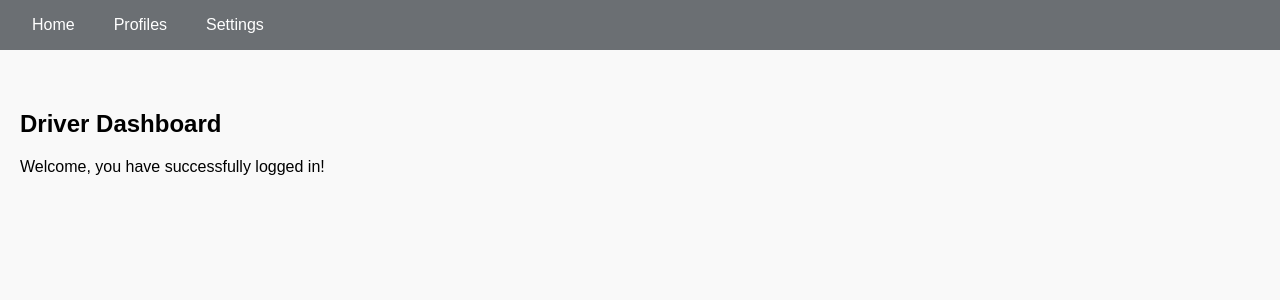
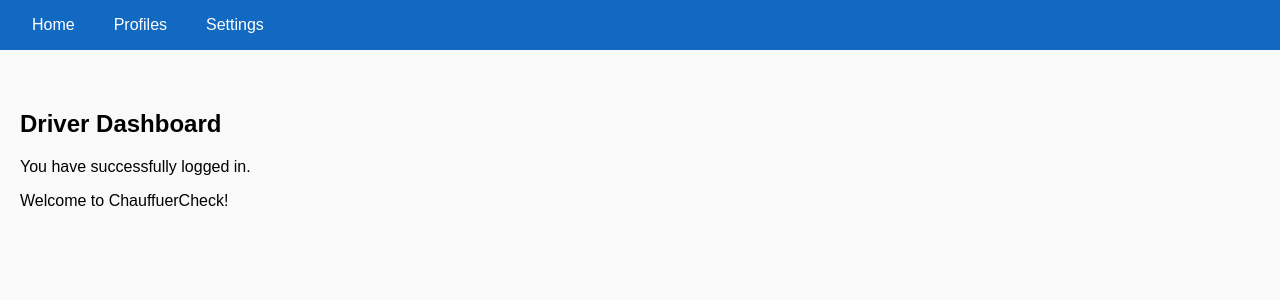
Before and after one commit to reem-husein/CS-3354-Group-11, a React (Create React App) app in the folder ProjectRoute/Frontend/: page /driver-dashboard in a window 1280 px wide. Shown: the top 300 px of the page. Built offline with nearby package versions, Linux system fonts and the light colour scheme.

Commit message:
edited color of menu bar in dash*.css to test how git works in commandline

```diff
--- a/ProjectRoute/Frontend/src/Pages/DriverDashboard.jsx
+++ b/ProjectRoute/Frontend/src/Pages/DriverDashboard.jsx
@@ -15,7 +15,8 @@
 
       <div className="dashboard-content">
         <h2>Driver Dashboard</h2>
-        <p>Welcome, you have successfully logged in!</p>
+        <p>You have successfully logged in.</p>
+        <p>Welcome to ChauffuerCheck!</p>
       </div>
     </div>
   );
--- a/ProjectRoute/Frontend/src/Pages/dashboard.css
+++ b/ProjectRoute/Frontend/src/Pages/dashboard.css
@@ -5,7 +5,7 @@
   }
 
   .dashboard-menu {
-    background-color: #6b6f73;
+    background-color: #1169c1;
     padding: 10px 20px;
     display: flex;
     gap: 15px;
--- a/ProjectRoute/Frontend/src/Pages/styles.css
+++ b/ProjectRoute/Frontend/src/Pages/styles.css
@@ -1,4 +1,4 @@
-.app-container {
+  .app-container {
     padding: 40px;
     font-family: Arial, sans-serif;
     background-color: #f8f8f8;
```
